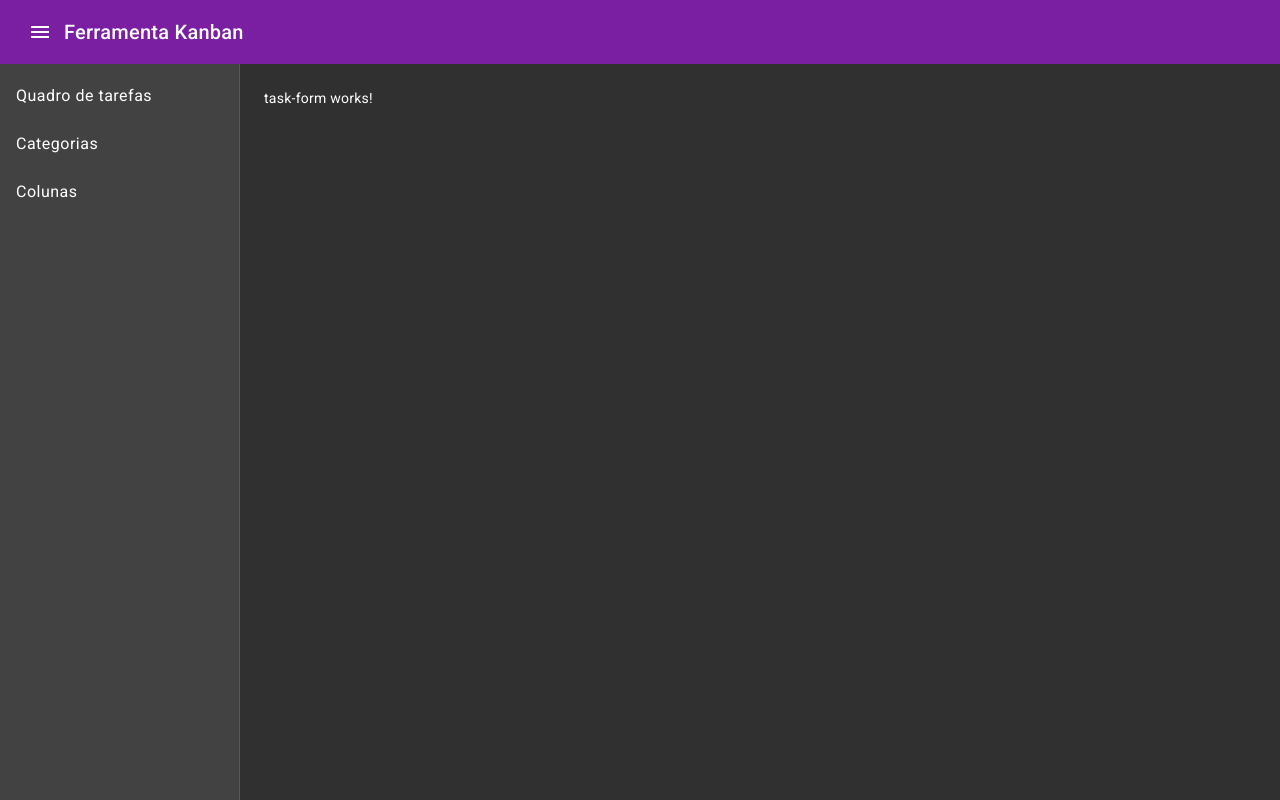
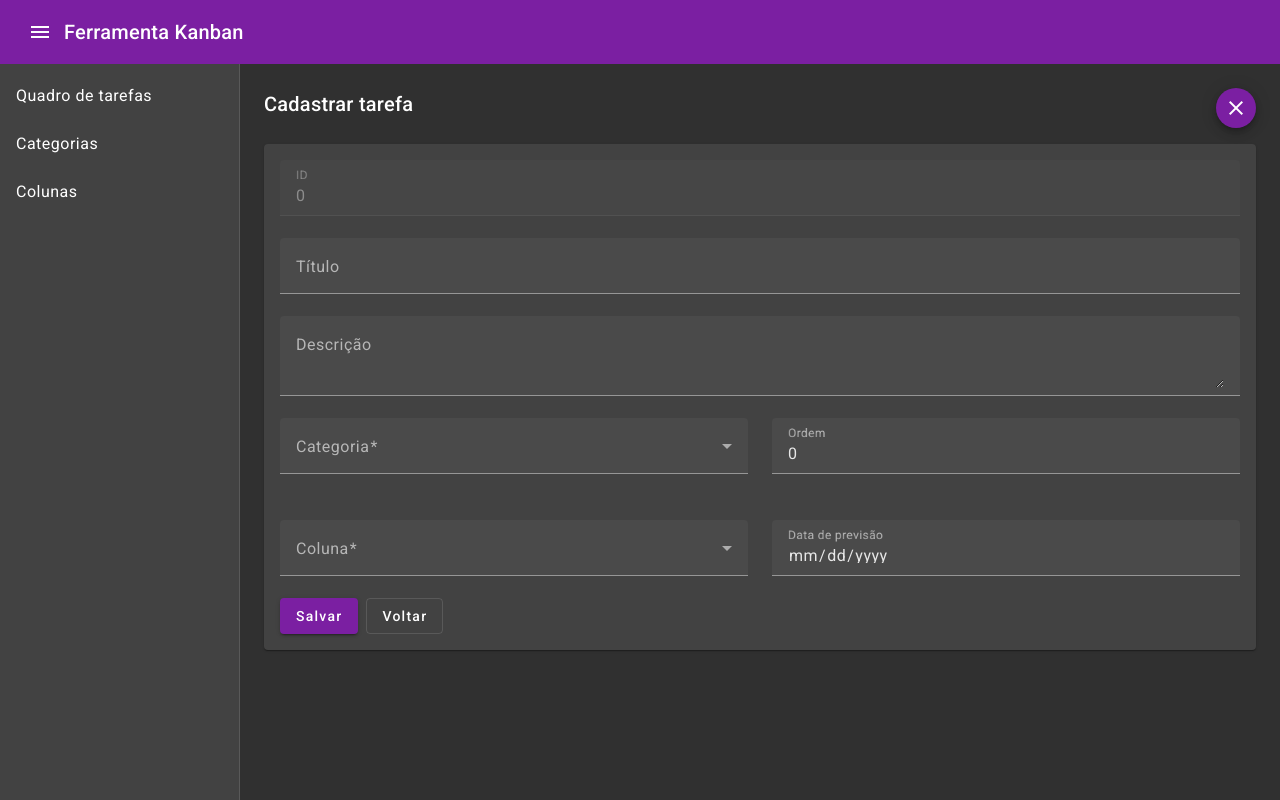
Before and after one commit to felipesilva15/KanbanToolAngular, an Angular app: page /task/form in a window 1280 px wide. Built offline with nearby package versions, Linux system fonts and the light colour scheme.

Commit message:
Melhorando form de tarefas

```diff
--- a/db.json
+++ b/db.json
@@ -79,6 +79,15 @@
       "order": 1,
       "columnId": 1,
       "categoryId": 1
+    },
+    {
+      "id": 3,
+      "title": "",
+      "description": "",
+      "dtForecast": "",
+      "order": 0,
+      "columnId": 0,
+      "categoryId": 0
     }
   ]
 }
--- a/src/app/app.module.ts
+++ b/src/app/app.module.ts
@@ -23,6 +23,8 @@ import { MatDialogModule } from '@angular/material/dialog';
 import { MatTableModule } from '@angular/material/table';
 import { MatPaginatorModule } from '@angular/material/paginator';
 import { MatSortModule } from '@angular/material/sort';
+import { MatGridListModule } from '@angular/material/grid-list';
+import { MatSelectModule } from '@angular/material/select';
 
 // Components
 import { CategoryIndexComponent } from './view/category/category-index/category-index.component';
@@ -60,7 +62,9 @@ import { TaskFormComponent } from './view/task/task-form/task-form.component';
     MatDialogModule,
     MatTableModule,
     MatPaginatorModule,
-    MatSortModule
+    MatSortModule,
+    MatGridListModule,
+    MatSelectModule
   ],
   providers: [],
   bootstrap: [AppComponent]
--- a/src/app/model/task.ts
+++ b/src/app/model/task.ts
@@ -8,6 +8,6 @@ export class Task {
     order: number = 0;
     columnId: number = 0;
     categoryId: number = 0;
-    column: Column = new Column();
-    category: Category = new Category();
+    // column: Column = new Column();
+    // category: Category = new Category();
 }
--- a/src/app/service/task.service.ts
+++ b/src/app/service/task.service.ts
@@ -10,5 +10,25 @@ import { environment } from 'src/environments/environment';
 export class TaskService {
   constructor(private http: HttpClient) { }
 
-  private readonly baseUrl = `${environment.apiUrl}/columns`;
+  private readonly baseUrl = `${environment.apiUrl}/tasks`;
+
+  list(): Observable<Task[]> {
+    return this.http.get<Task[]>(`${this.baseUrl}?_sort=id&_order=desc&_expand=category&_expand=column`);
+  }
+
+  getById(id: number): Observable<Task> {
+    return this.http.get<Task>(`${this.baseUrl}/${id}`);
+  }
+
+  insert(task: Task): Observable<Task> {
+    return this.http.post<Task>(this.baseUrl, task);
+  }
+
+  update(task: Task, id: number): Observable<Task> {
+    return this.http.put<Task>(`${this.baseUrl}/${id}`, task);
+  }
+
+  delete(id: number): Observable<Task> {
+    return this.http.delete<Task>(`${this.baseUrl}/${id}`);
+  }
 }
--- a/src/app/view/task/task-form/task-form.component.html
+++ b/src/app/view/task/task-form/task-form.component.html
@@ -1 +1,81 @@
-<p>task-form works!</p>
+<div id="subheader-container">
+  <h2>{{ action }} tarefa</h2>
+  <div class="example-button-container">
+    <button mat-mini-fab color="primary" (click)="backPage()">
+      <mat-icon>close</mat-icon>
+    </button>
+  </div>
+</div>
+<mat-card>
+  <mat-card-content>
+    <div>
+      <mat-form-field class="full-width">
+        <mat-label>ID</mat-label>
+        <input type="number" matInput disabled [(ngModel)]="task.id" />
+      </mat-form-field>
+    </div>
+    <div>
+      <mat-form-field class="full-width">
+        <mat-label>Título</mat-label>
+        <input type="text" matInput [(ngModel)]="task.title" />
+      </mat-form-field>
+    </div>
+    <div>
+      <mat-form-field class="full-width">
+        <mat-label>Descrição</mat-label>
+        <textarea matInput [(ngModel)]="task.description"></textarea>
+      </mat-form-field>
+    </div>
+    <!-- <div fxLayout="row wrap">
+            <div fxFlex="50" fxFill fxLayoutAlign="start center">
+                <mat-form-field class="full-width">
+                    <mat-label>Ordem</mat-label>
+                    <input type="number" matInput [(ngModel)]="task.order">
+                </mat-form-field>
+            </div>
+            <div fxFlex="50" fxFill fxLayoutAlign="start center">
+                <mat-form-field class="full-width">
+                    <mat-label>Data de previsão</mat-label>
+                    <input type="date" matInput [(ngModel)]="task.dtForecast">
+                </mat-form-field>
+            </div>
+        </div> -->
+    <mat-grid-list cols="2" rowHeight="78px" gutterSize="24px">
+      <mat-grid-tile colspan="1">
+        <mat-form-field class="full-width">
+          <mat-label>Categoria</mat-label>
+          <mat-select [(ngModel)]="task.categoryId" required>
+            <mat-option>--</mat-option>
+          </mat-select>
+        </mat-form-field>
+      </mat-grid-tile>
+      <mat-grid-tile colspan="1">
+        <mat-form-field class="full-width">
+          <mat-label>Ordem</mat-label>
+          <input type="number" matInput [(ngModel)]="task.order" />
+        </mat-form-field>
+      </mat-grid-tile>
+      <mat-grid-tile>
+        <mat-form-field class="full-width">
+          <mat-label>Coluna</mat-label>
+          <mat-select [(ngModel)]="task.columnId" required>
+            <mat-option>--</mat-option>
+            <!-- <mat-option *ngFor="let animal of animals" [value]="animal">
+              {{ animal.name }}
+            </mat-option> -->
+          </mat-select>
+        </mat-form-field>
+      </mat-grid-tile>
+      <mat-grid-tile>
+        <mat-form-field class="full-width">
+          <mat-label>Data de previsão</mat-label>
+          <input type="date" matInput [(ngModel)]="task.dtForecast" />
+        </mat-form-field>
+      </mat-grid-tile>
+    </mat-grid-list>
+    <div class="div-separate">
+      <button mat-raised-button color="primary" (click)="save()">Salvar</button>
+      <button mat-stroked-button (click)="backPage()">Voltar</button>
+    </div>
+  </mat-card-content>
+</mat-card>
--- a/src/app/view/task/task-form/task-form.component.scss
+++ b/src/app/view/task/task-form/task-form.component.scss
@@ -0,0 +1,14 @@
+#subheader-container {
+    display: flex;
+    justify-content: space-between;
+    margin-bottom: .5rem;
+}
+
+.full-width {
+    width: 100%;
+}
+
+.div-separate {
+    display: flex;
+    gap: 8px;
+}
--- a/src/app/view/task/task-form/task-form.component.ts
+++ b/src/app/view/task/task-form/task-form.component.ts
@@ -1,4 +1,8 @@
 import { Component } from '@angular/core';
+import { Location } from '@angular/common';
+import { ActivatedRoute } from '@angular/router';
+import { Task } from 'src/app/model/task';
+import { TaskService } from 'src/app/service/task.service';
 
 @Component({
   selector: 'app-task-form',
@@ -6,5 +10,63 @@ import { Component } from '@angular/core';
   styleUrls: ['./task-form.component.scss']
 })
 export class TaskFormComponent {
+  constructor(private taskService: TaskService, private location: Location, private activatedRoute: ActivatedRoute) { }
 
+  action: string = 'Cadastrar'
+  id: number = 0;
+  task: Task = new Task();
+
+  ngOnInit(): void {
+    this.id = parseInt(this.activatedRoute.snapshot.paramMap.get('id') ?? '');
+
+    if (this.id) {
+      this.action = 'Alterar'
+      this.getById();
+    }
+  }
+
+  backPage(): void {
+    this.location.back();
+  }
+
+  getById(): void {
+    this.taskService.getById(this.id).subscribe(
+      (res) => {
+        this.task = res;
+      },
+      (err) => {
+        alert('Ocorreu um erro! Tente novamente mais tarde.');
+      }
+    );
+  }
+
+  save(): void {
+    if (this.id) {
+      this.update();
+    } else {
+      this.insert();
+    }
+  }
+
+  insert(): void {
+    this.taskService.insert(this.task).subscribe(
+      (res) => {
+        this.backPage();
+      },
+      (err) => {
+        alert('Ocorreu um erro! Tente novamente mais tarde.');
+      }
+    );
+  }
+
+  update(): void {
+    this.taskService.update(this.task, this.id).subscribe(
+      (res) => {
+        this.backPage();
+      },
+      (err) => {
+        alert('Ocorreu um erro! Tente novamente mais tarde.');
+      }
+    );
+  }
 }
```
